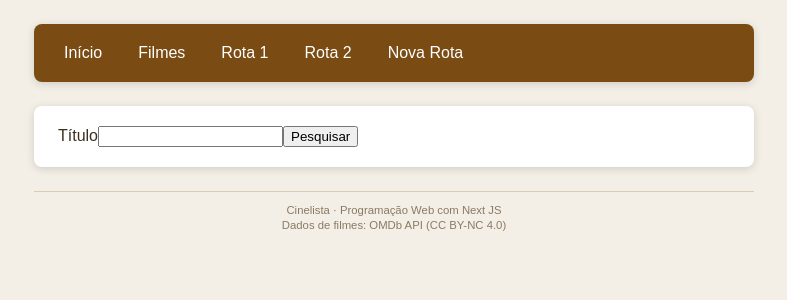
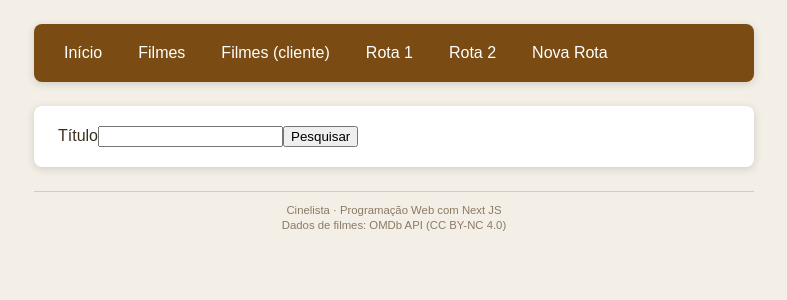
Before and after one commit to Flavia-Carvalho-1/Receitas-pweb-3, a Next.js app: page /filmes-cliente in a window 1280 px wide. Shown: the top 300 px of the page, without its empty margins (246-1033 px from the left). Built offline with nearby package versions, Linux system fonts and the light colour scheme.

Commit message:
Receita 18: link Filmes (cliente) no menu

```diff
--- a/app/componentes.js
+++ b/app/componentes.js
@@ -5,6 +5,7 @@ export function Menu() {
         <nav className="menu">
             <Link href="/">Início</Link>
             <Link href="/filmes">Filmes</Link>
+            <Link href="/filmes-cliente">Filmes (cliente)</Link>
             <Link href="/rota1">Rota 1</Link>
             <Link href="/rota2">Rota 2</Link>
             <Link href="/novarota">Nova Rota</Link>
```
